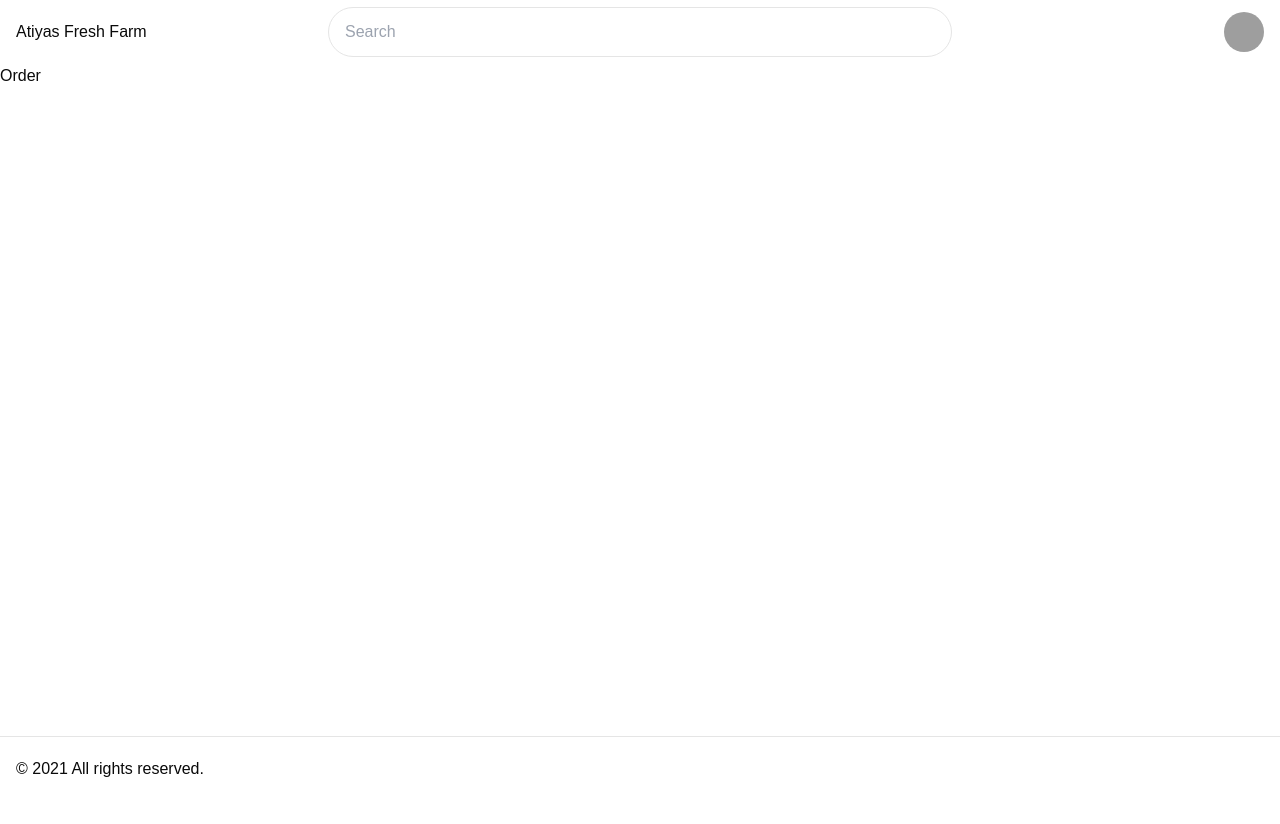
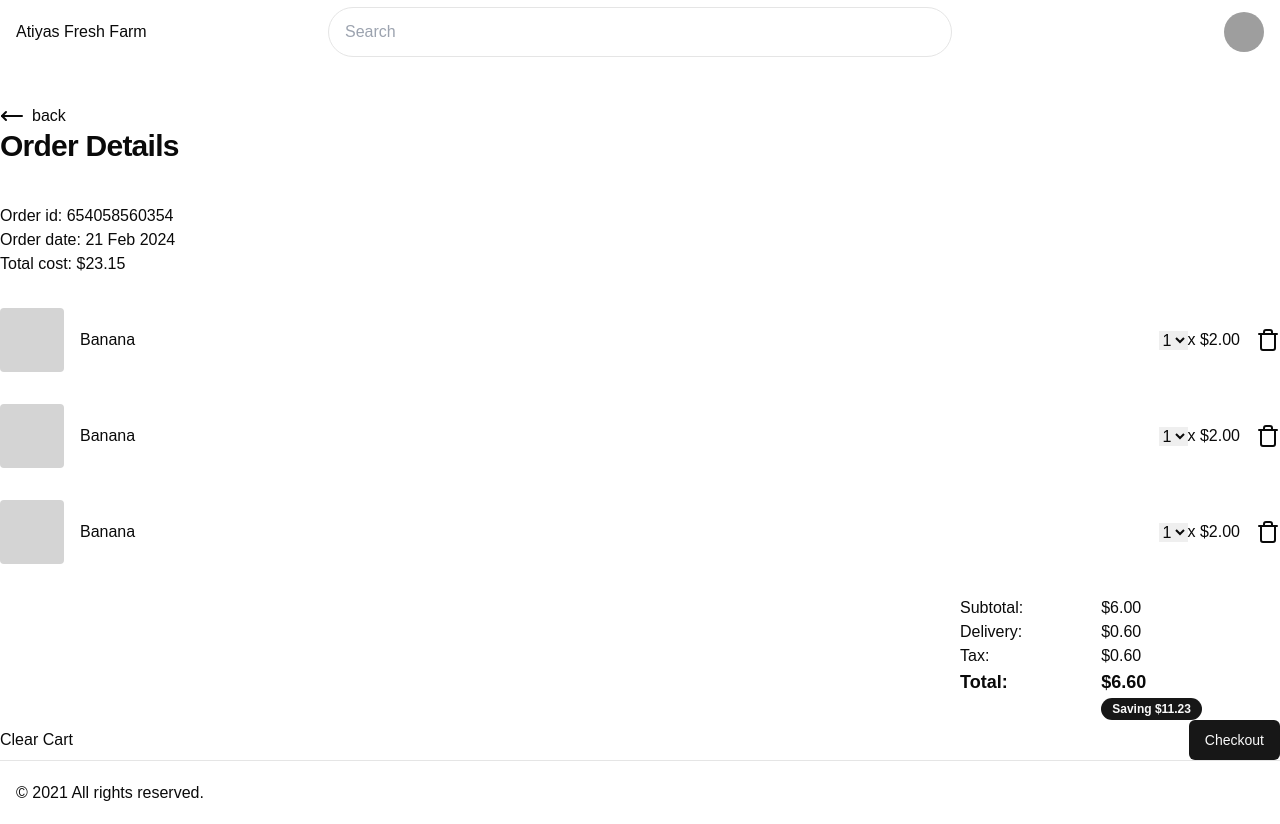
Before and after one commit to atiyas-fresh-farm/atiyas-fresh-farm, a Next.js app: page /order/1 in a window 1280 px wide. Before the commit the page ends 800 px from the top, so only its background shows below. Built offline with nearby package versions, Linux system fonts and the light colour scheme; grey boxes are pictures that could not be loaded.

Commit message:
add placeholder text to the order-details page

```diff
--- a/src/app/order/[oid]/page.tsx
+++ b/src/app/order/[oid]/page.tsx
@@ -1,7 +1,97 @@
+import { Trash, MoveLeft } from "lucide-react";
+import { H2, P, Large } from "@/components/ui/typography";
+import { Button } from "@/components/ui/button";
+import { Badge } from "@/components/ui/badge"
+
+
 const Order = () => {
   return (
-    <div>
-      <h1>Order</h1>
+    <div className="w-full flex justify-center">
+      <main className="container flex flex-col justify-start items-start pt-10">
+        <span className="flex flex-row"><MoveLeft className="mr-2" size={24} />back</span>
+        <H2>Order Details</H2>
+
+        <div className="w-full flex flex-col justify-start items-start mt-8">
+          <p>Order id: 654058560354</p>
+          <p>Order date: 21 Feb 2024</p>
+          <p>Total cost: $23.15</p>
+        </div>
+
+        <div className="w-full flex flex-row justify-between items-center mt-8">
+          <div className="flex flex-row items-center">
+            <div className="w-16 aspect-square h-full bg-neutral-300 rounded"></div>
+            <p className="ml-4">Banana</p>
+          </div>
+          <div className="flex flex-row items-center">
+            <select>
+              <option>1</option>
+              <option>2</option>
+              <option>3</option>
+            </select>
+            <p> x $2.00</p>
+            <Trash className="ml-4" size={24} />
+          </div>
+        </div>
+
+        <div className="w-full flex flex-row justify-between items-center mt-8">
+          <div className="flex flex-row items-center">
+            <div className="w-16 aspect-square h-full bg-neutral-300 rounded"></div>
+            <p className="ml-4">Banana</p>
+          </div>
+          <div className="flex flex-row items-center">
+            <select>
+              <option>1</option>
+              <option>2</option>
+              <option>3</option>
+            </select>
+            <p> x $2.00</p>
+            <Trash className="ml-4" size={24} />
+          </div>
+        </div>
+
+        <div className="w-full flex flex-row justify-between items-center mt-8">
+          <div className="flex flex-row items-center">
+            <div className="w-16 aspect-square h-full bg-neutral-300 rounded"></div>
+            <p className="ml-4">Banana</p>
+          </div>
+          <div className="flex flex-row items-center">
+            <select>
+              <option>1</option>
+              <option>2</option>
+              <option>3</option>
+            </select>
+            <p> x $2.00</p>
+            <Trash className="ml-4" size={24} />
+          </div>
+        </div>
+
+        <div className="w-full flex flex-row justify-end items-center mt-8">
+          <div className="w-1/4 grid grid-col-2 grid-row-5">
+
+            <div className="col-span-1 row-span-1">Subtotal:</div>
+            <div className="col-span-1 col-start-2 row-span-1">$6.00</div>
+
+            <div className="col-span-1 row-span-2">Delivery:</div>
+            <div className="col-span-1 col-start-2 row-span-2">$0.60</div>
+
+            <div className="col-span-1 row-span-3">Tax:</div>
+            <div className="col-span-1 col-start-2 row-span-3">$0.60</div>
+
+            <div className="col-span-1 row-span-4"><Large>Total:</Large></div>
+            <div className="col-span-1 col-start-2 row-span-4"><Large>$6.60</Large></div>
+
+            <div className="col-span-1 col-start-2 row-span-4">
+              <Badge>Saving $11.23</Badge>
+            </div>
+          </div>
+        </div>
+
+        <div className="w-full flex flex-row justify-between items-center">
+          <P>Clear Cart</P>
+          <Button>Checkout</Button>
+        </div>
+
+      </main>
     </div>
   );
 }
```
